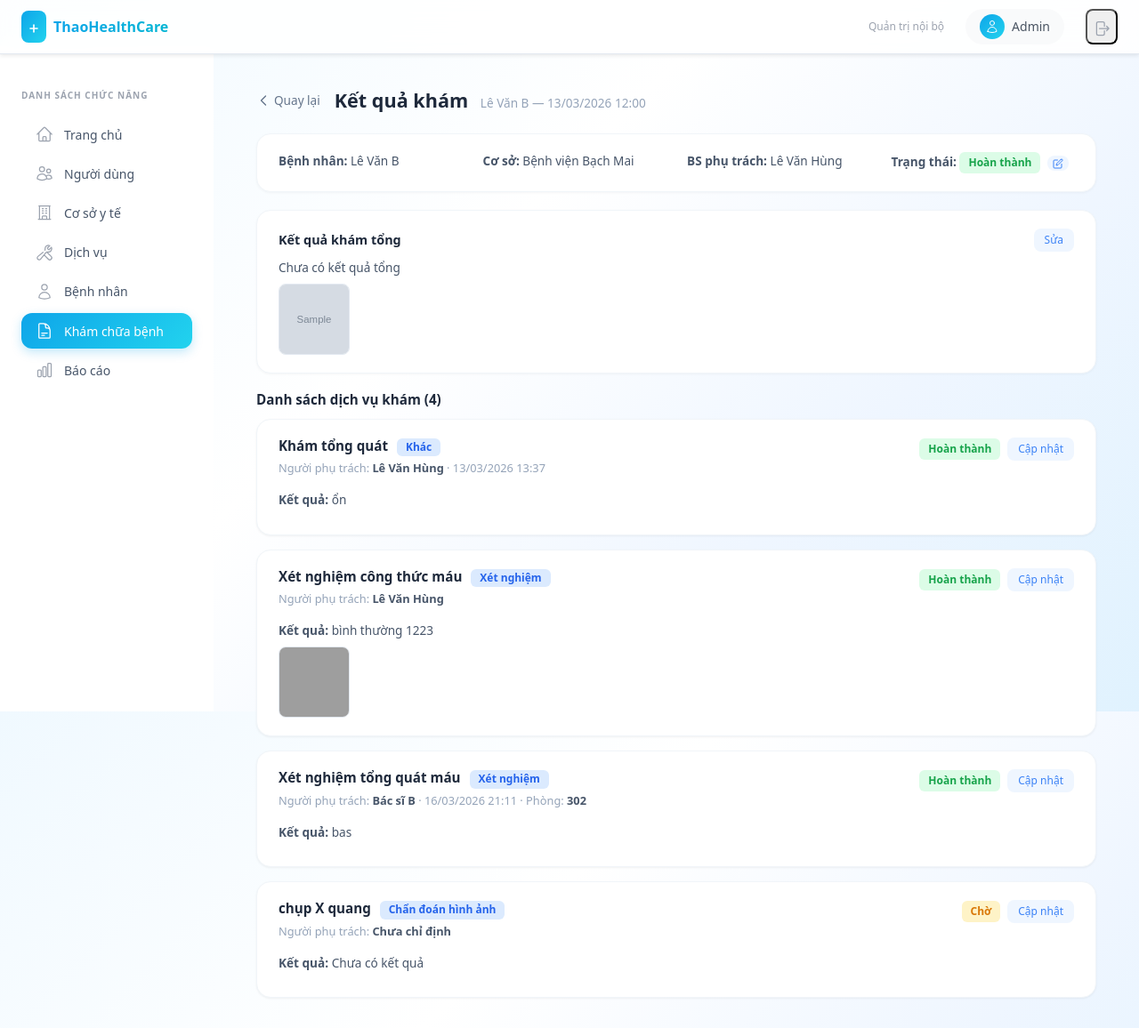
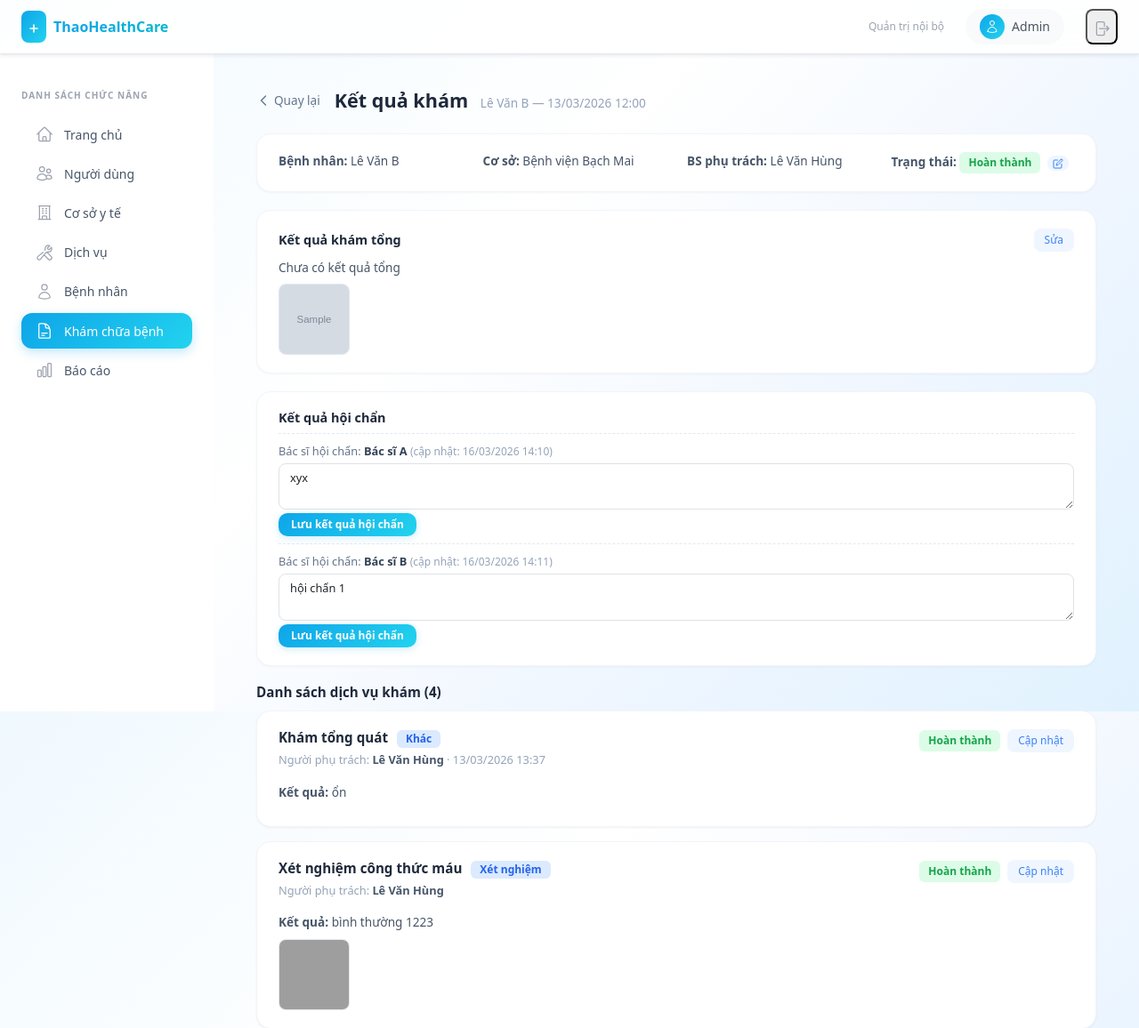
Before and after one commit to ctqhbn/healthcare, a Django app: page /examinations/1/ in a window 1280 px wide. Shown: the top 1156 px of the page at 89% size. Run offline with Django 5.2, Linux system fonts and the light colour scheme; a user stored in the database is signed in; data comes from the database, SQL or seed files in the repository; both versions use the stored data as it was after the commit; tables that the repository leaves empty hold one stand-in row (values such as "Sample post"); grey boxes marked "Sample" are stand-in pictures; some libraries are stand-ins or nearby versions; grey boxes are pictures that could not be loaded.

Commit message:
Add ExaminationConsult model and update examination consult functionality

```diff
--- a/api/models.py
+++ b/api/models.py
@@ -193,6 +193,23 @@ class ExaminationServiceDocument(models.Model):
         return f'{self.original_filename}'
 
 
+class ExaminationConsult(models.Model):
+    """
+    Bác sĩ hội chẩn cho một phiếu khám, mỗi bác sĩ có ghi chú/kết quả hội chẩn riêng.
+    """
+    examination = models.ForeignKey(MedicalExamination, on_delete=models.CASCADE, related_name='consults')
+    doctor = models.ForeignKey('User', on_delete=models.CASCADE, related_name='examination_consults')
+    result = models.TextField(blank=True, null=True)
+    created_at = models.DateTimeField(auto_now_add=True)
+    updated_at = models.DateTimeField(auto_now=True)
+
+    class Meta:
+        unique_together = ('examination', 'doctor')
+
+    def __str__(self):
+        return f'Hội chẩn {self.examination_id} - {self.doctor.name}'
+
+
 class DiagnosisCatalog(models.Model):
     order_number = models.IntegerField()
     exam_time = models.DateTimeField()
--- a/api/templates/examination_detail.html
+++ b/api/templates/examination_detail.html
@@ -78,6 +78,31 @@
         </div>
     </div>
 </div>
+
+<!-- Consultation results -->
+{% if consults %}
+<div style="background:#fff; border-radius:16px; padding:20px 24px; border:1px solid #f1f5f9; box-shadow:0 1px 3px rgba(0,0,0,0.04); margin-bottom:20px;">
+    <div class="d-flex align-items-center justify-content-between mb-2">
+        <h6 style="font-weight:700; color:#1e293b; margin:0; font-size:0.9rem;">Kết quả hội chẩn</h6>
+    </div>
+    {% for c in consults %}
+        <div style="border-top:1px dashed #e2e8f0; padding-top:10px; margin-top:8px;">
+            <div style="font-size:0.8rem; color:#64748b; margin-bottom:4px;">
+                Bác sĩ hội chẩn: <strong style="color:#334155;">{{ c.doctor.name }}</strong>
+                <span style="font-size:0.75rem; color:#94a3b8;">(cập nhật: {{ c.updated_at|date:"d/m/Y H:i" }})</span>
+            </div>
+            {% if request.user.role_code == 'admin' or request.user.id == c.doctor_id %}
+                <textarea class="form-control" id="consultResult_{{ c.id }}" rows="2" style="font-size:0.8rem; border-radius:8px;">{{ c.result|default:"" }}</textarea>
+                <button class="btn-add mt-1" style="padding:4px 14px; font-size:0.75rem;" onclick="saveConsult({{ c.id }})">Lưu kết quả hội chẩn</button>
+            {% else %}
+                <div style="font-size:0.85rem; color:#475569;">
+                    {{ c.result|default:"Chưa có kết quả hội chẩn"|linebreaksbr }}
+                </div>
+            {% endif %}
+        </div>
+    {% endfor %}
+</div>
+{% endif %}
 
 <!-- Service list -->
 <h6 style="font-weight:700; color:#1e293b; font-size:0.95rem; margin-bottom:12px;">Danh sách dịch vụ khám ({{ services|length }})</h6>
@@ -269,6 +294,22 @@ function saveOverallResult() {
     });
 }
 
+function saveConsult(consultId) {
+    const textarea = document.getElementById('consultResult_' + consultId);
+    if (!textarea) return;
+    const formData = new FormData();
+    formData.append('result', textarea.value);
+    $.ajax({
+        url: `/api/examinations/consults/update/${consultId}/`,
+        type: 'POST',
+        data: formData,
+        processData: false,
+        contentType: false,
+        success: function() { alert('Đã lưu kết quả hội chẩn'); },
+        error: function(xhr) { alert(xhr.responseJSON?.error || 'Có lỗi xảy ra'); }
+    });
+}
+
 function deleteOverallDoc(docId) {
     $.post(`/api/examinations/doc/delete/${docId}/`, function() {
         document.getElementById('overallDoc_' + docId).remove();
--- a/api/urls.py
+++ b/api/urls.py
@@ -58,6 +58,7 @@ urlpatterns = [
     path('api/examinations/<int:pk>/overall/', update_examination_overall, name='update_examination_overall'),
     path('api/examinations/<int:pk>/status/', update_examination_status, name='update_examination_status'),
     path('api/examinations/doc/delete/<int:pk>/', delete_examination_doc, name='delete_examination_doc'),
+    path('api/examinations/consults/update/<int:pk>/', update_examination_consult, name='update_examination_consult'),
 
     path('api/diagnosis/create/', create_diagnosis, name='create_diagnosis'),
     path('api/diagnosis/update/<int:id>/', update_diagnosis, name='update_diagnosis'),
--- a/api/views.py
+++ b/api/views.py
@@ -10,7 +10,7 @@ from api.decorators import admin_required, permission_required
 from api.models import (
     DiagnosisDocument, DiagnosisRecord, MedicalFacility, Patient, PatientDocument,
     Role, Permission, Service, MedicalExamination, ExaminationService,
-    ExaminationDocument, ExaminationServiceDocument
+    ExaminationDocument, ExaminationServiceDocument, ExaminationConsult
 )
 from django.http import HttpResponse, JsonResponse, HttpResponseBadRequest
 from django.contrib.auth.hashers import make_password
@@ -134,11 +134,13 @@ def examination_detail(request, pk):
         'service', 'assigned_doctor'
     ).prefetch_related('documents')
     overall_docs = ExaminationDocument.objects.filter(examination=exam)
+    consults = ExaminationConsult.objects.filter(examination=exam).select_related('doctor')
     doctors = User.objects.filter(role__code='doctor')
     return render(request, 'examination_detail.html', {
         'examination': exam,
         'services': services,
         'overall_docs': overall_docs,
+        'consults': consults,
         'doctors': doctors,
         'tab': 'examinations',
     })
@@ -169,6 +171,8 @@ def get_examination(request, pk):
                 'documents': [{'id': d.id, 'file_url': d.file.url, 'file_name': d.original_filename or d.file.name.split('/')[-1]} for d in svc_docs],
             })
 
+        consults = ExaminationConsult.objects.filter(examination=exam).select_related('doctor')
+
         data = {
             'id': exam.id,
             'patient_id': exam.patient.id,
@@ -182,6 +186,7 @@ def get_examination(request, pk):
             'overall_result': exam.overall_result or '',
             'notes': exam.notes or '',
             'services': services_data,
+            'consult_doctors': [c.doctor_id for c in consults],
             'documents': [{'id': d.id, 'file_url': d.file.url, 'file_name': d.original_filename or d.file.name.split('/')[-1], 'document_type': d.document_type} for d in exam_docs],
         }
         return JsonResponse(data)
@@ -212,6 +217,12 @@ def create_examination(request):
                 overall_result=overall_result,
                 notes=notes,
             )
+
+            # Consult doctors (JSON array of ids)
+            consult_json = request.POST.get('consult_doctors', '[]')
+            consult_ids = json.loads(consult_json)
+            for doc_id in consult_ids:
+                ExaminationConsult.objects.get_or_create(examination=exam, doctor_id=doc_id)
 
             # Services (JSON array)
             services_json = request.POST.get('services', '[]')
@@ -267,6 +278,18 @@ def update_examination(request, pk):
             exam.overall_result = request.POST.get('overall_result', '')
             exam.notes = request.POST.get('notes', '')
             exam.save()
+
+            # Update consult doctors list
+            consult_json = request.POST.get('consult_doctors', '[]')
+            consult_ids = set(json.loads(consult_json))
+            existing_consults = ExaminationConsult.objects.filter(examination=exam)
+            existing_ids = set(existing_consults.values_list('doctor_id', flat=True))
+
+            # Remove doctors no longer in list
+            existing_consults.filter(doctor_id__in=(existing_ids - consult_ids)).delete()
+            # Add new doctors
+            for doc_id in (consult_ids - existing_ids):
+                ExaminationConsult.objects.create(examination=exam, doctor_id=doc_id)
 
             # Update services: keep existing, add new, remove unchecked
             services_json = request.POST.get('services', '[]')
@@ -435,6 +458,30 @@ def delete_examination_doc(request, pk):
             return JsonResponse({'message': 'Đã xóa'})
         except ExaminationDocument.DoesNotExist:
             return JsonResponse({'error': 'Không tìm thấy'}, status=404)
+    return HttpResponseBadRequest("Invalid method")
+
+
+@csrf_exempt
+@permission_required('examination.edit')
+def update_examination_consult(request, pk):
+    """
+    Cập nhật kết quả hội chẩn của một bác sĩ cho phiếu khám.
+    - Chỉ cho phép: chính bác sĩ đó hoặc admin.
+    """
+    if request.method == 'POST':
+        try:
+            consult = ExaminationConsult.objects.select_related('doctor').get(pk=pk)
+            user = request.user
+            if user.role_code != 'admin' and consult.doctor_id != user.id:
+                return JsonResponse({'error': 'Không được phép sửa kết quả của bác sĩ khác'}, status=403)
+
+            consult.result = request.POST.get('result', '')
+            consult.save()
+            return JsonResponse({'message': 'Cập nhật kết quả hội chẩn thành công'})
+        except ExaminationConsult.DoesNotExist:
+            return JsonResponse({'error': 'Không tìm thấy bản ghi hội chẩn'}, status=404)
+        except Exception as e:
+            return JsonResponse({'error': str(e)}, status=400)
     return HttpResponseBadRequest("Invalid method")
 
 
```
Also changed, not shown: api/templates/examination_list.html (+24 -0 lines), api/migrations/0015_examinationconsult.py (added), db.sqlite3.
